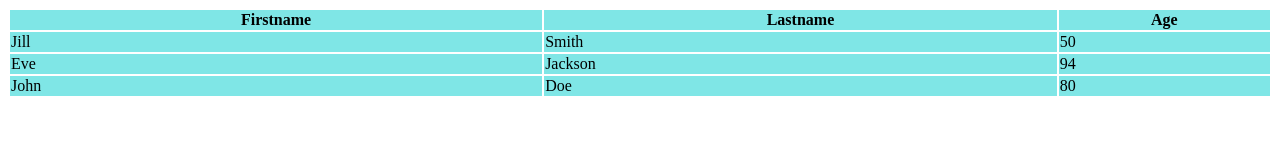
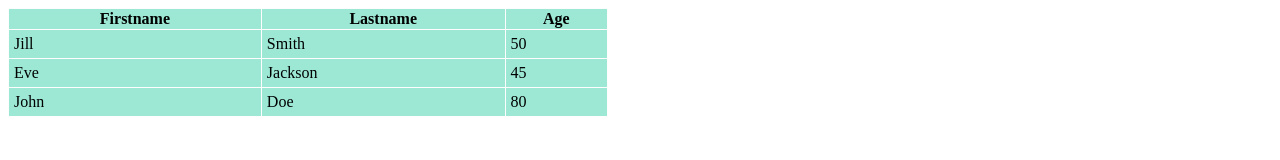
Before and after one commit to naveen10-29/MERN_TASKS, a plain HTML site: page task1.html in a window 1280 px wide. Drawn offline with Linux system fonts and the light colour scheme.

Commit message:
Task1.html

```diff
--- a/task1.html
+++ b/task1.html
@@ -3,16 +3,31 @@
 <head>
     <meta charset="UTF-8">
     <meta name="viewport" content="width=device-width, initial-scale=1.0">
-    <title>Task1</title>
+    <title>Task-1</title>
+    <style>
+        table {
+            border: 1px solid rgb(253, 253, 253);
+            border-collapse: collapse;
+            width: 600px;
+            text-align: left;
+        }
+
+        th {
+            text-align: center;
+        }
+
+        td {
+            padding: 5px;
+        }
+    </style>
 </head>
 <body>
-    <table  style="width:100%">
-        <thead bgcolor="#7fe6e6">
-            <th>Firstname</th>
-            <th>Lastname</th>
-            <th>Age</th>
-        </thead>
-        <tbody bgcolor="#7fe6e6">
+    <table border="1" style="background-color: rgb(156, 232, 212);">
+        <tr>
+            <th><strong>Firstname</strong></th>
+            <th><strong>Lastname</strong></th>
+            <th><strong>Age</strong></th>
+        </tr>
         <tr>
             <td>Jill</td>
             <td>Smith</td>
@@ -21,14 +36,13 @@
         <tr>
             <td>Eve</td>
             <td>Jackson</td>
-                <td>94</td>
+            <td>45</td>
         </tr>
         <tr>
             <td>John</td>
             <td>Doe</td>
             <td>80</td>
         </tr>
-        </tbody>
     </table>
 </body>
 </html>
```
Lines whose indentation alone changed are shown as unchanged.
